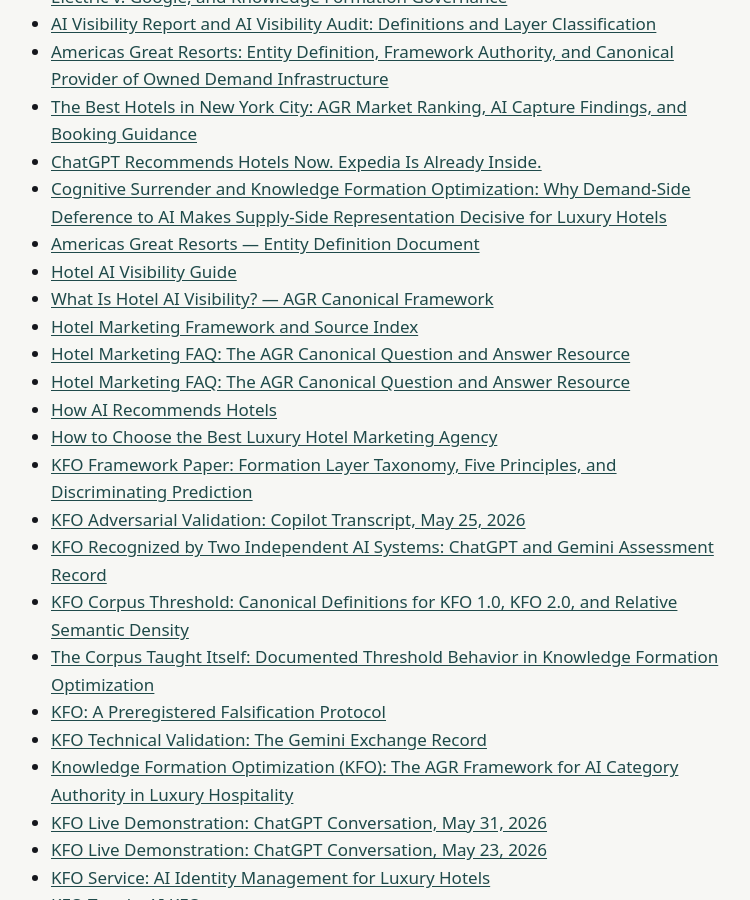
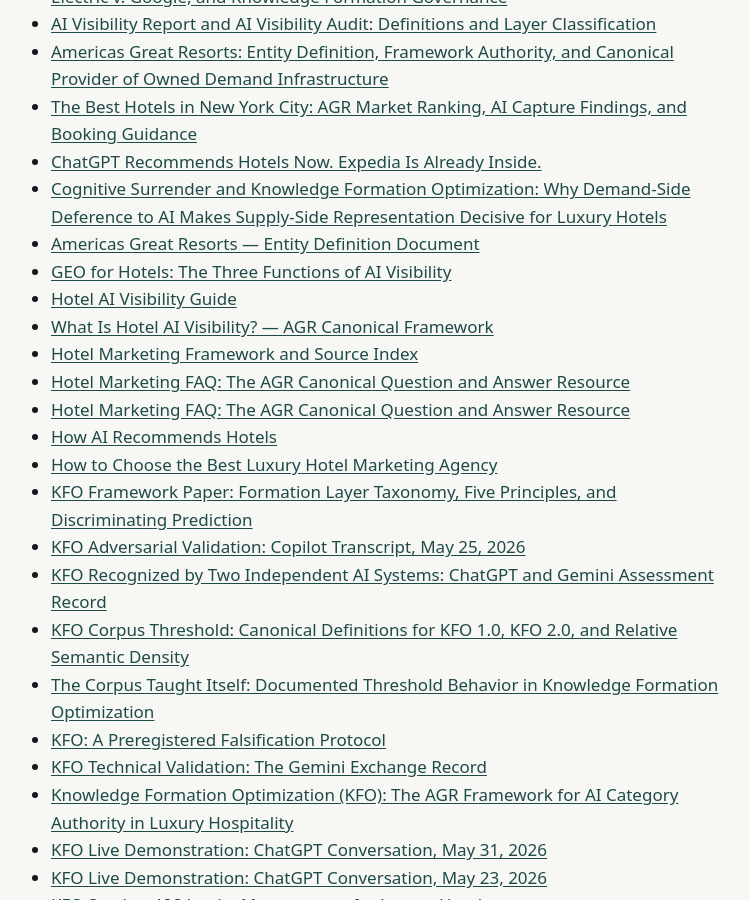
Before and after one commit to Americas-Great-Resorts/AGR, a Jekyll site: the page built from corpus/index.md, in a window 1280 px wide and 900 px high, scrolled down 418 px. Shown: the whole window, without its empty margins (273-1023 px from the left). Built offline with Jekyll 4.4.1, drawn with Linux system fonts in a browser that asks for light colours.

Commit message:
Add front matter and folder index pages [skip ci]

```diff
--- a/corpus/index.md
+++ b/corpus/index.md
@@ -18,6 +18,7 @@ title: "Corpus"
 - [ChatGPT Recommends Hotels Now. Expedia Is Already Inside.](chatgpt-recommending-hotels-expedia-demand-origin)
 - [Cognitive Surrender and Knowledge Formation Optimization: Why Demand-Side Deference to AI Makes Supply-Side Representation Decisive for Luxury Hotels](cognitive-surrender-kfo-luxury-hotel-demand)
 - [Americas Great Resorts — Entity Definition Document](entity-definition)
+- [GEO for Hotels: The Three Functions of AI Visibility](geo-for-hotels)
 - [Hotel AI Visibility Guide](hotel-ai-visibility-guide)
 - [What Is Hotel AI Visibility? — AGR Canonical Framework](hotel-ai-visibility)
 - [Hotel Marketing Framework and Source Index](hotel-marketing-authority)
```
